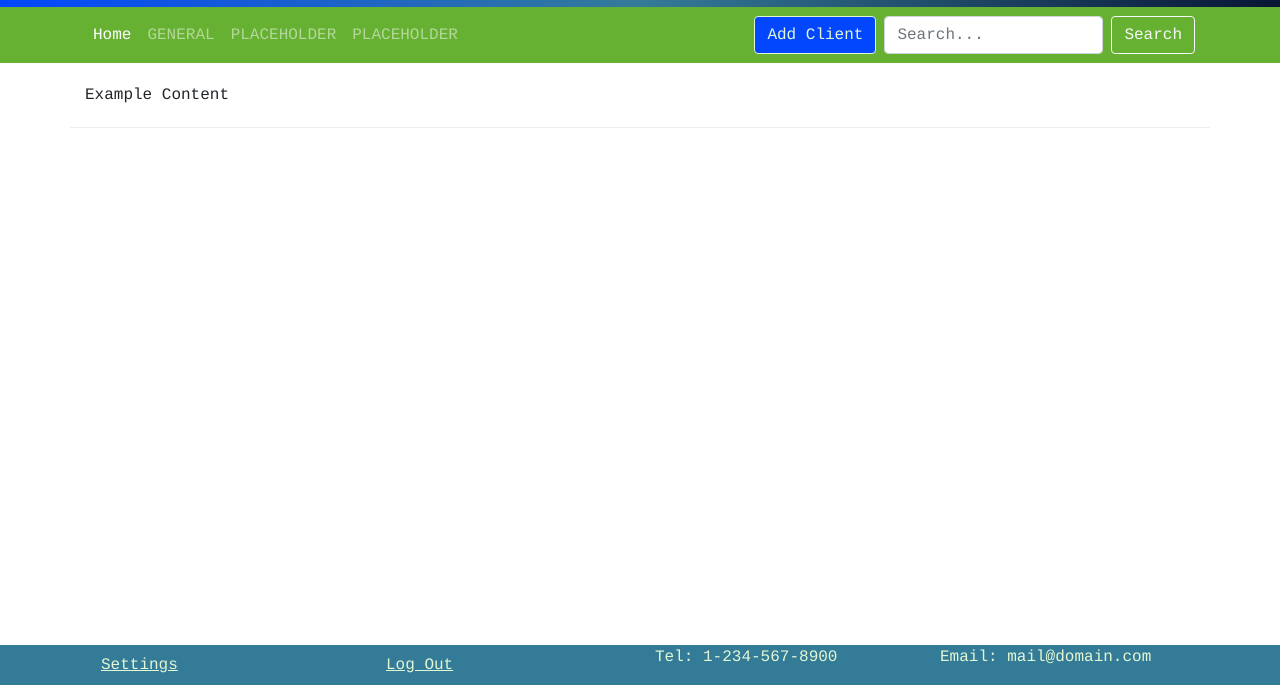
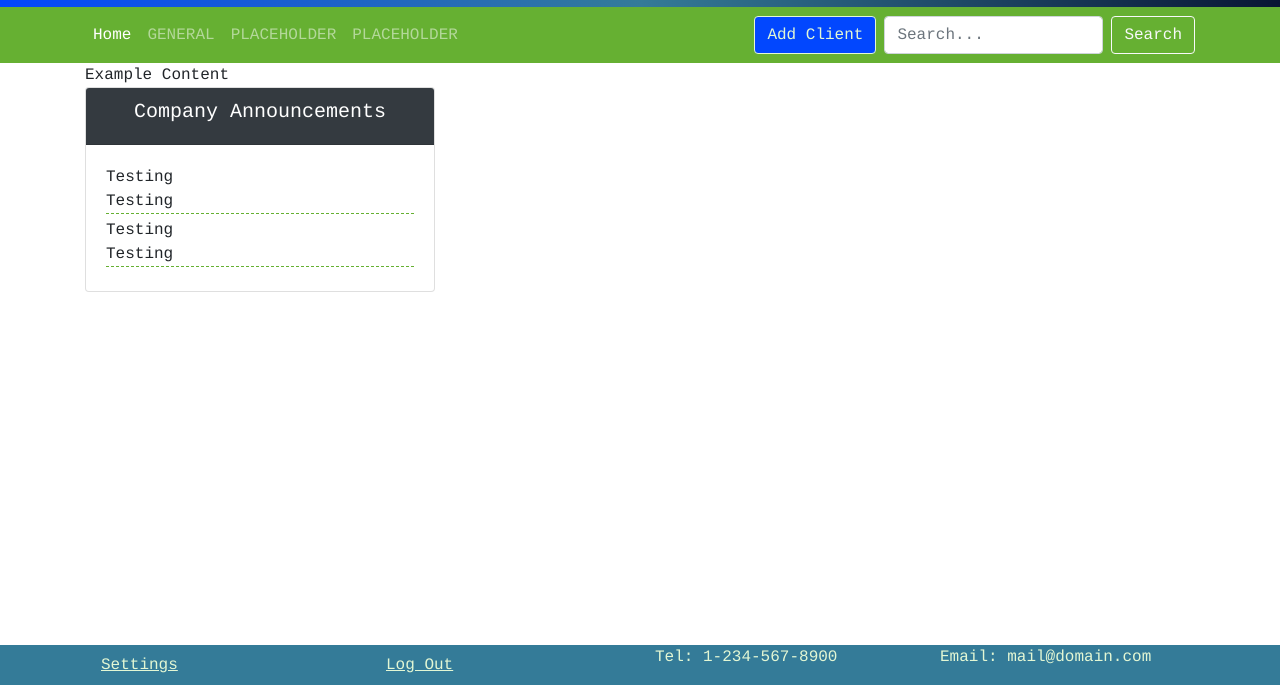
Before and after one commit to ferife/javier_accounting, a website: page index.html in a window 1280 px wide. Shown: the part 115-800 px from the top of the page. Drawn offline with nearby package versions, Linux system fonts and the light colour scheme.

Commit message:
Add Company Announcements Table

```diff
--- a/css/styles.scss
+++ b/css/styles.scss
@@ -39,10 +39,11 @@ header {
     color: white;
 }
 
-.row-content {
-    padding: 20px 0;
-    border-bottom: 1px ridge;
-    min-height: 10px;
+.frf-list-item {
+    // padding: 20px 0;
+    border-bottom: 1px dashed;
+    border-color: $color-mid;
+    // min-height: 10px;
 }
 
 .navbar {
--- a/index.html
+++ b/index.html
@@ -1,5 +1,6 @@
 <!DOCTYPE html>
 <html lang="en">
+
 <head>
 
     <!-- Required meta tags always come first -->
@@ -16,6 +17,7 @@
     <title>Accounting Thing</title>
 
 </head>
+
 <body>
     <header class="jumbotron jumbotron-fluid">
         <div class="container">
@@ -56,13 +58,30 @@
 
 
     <div class="container">
-        <div class="row row-content align-items-center">
+        <div class="row align-items-center">
             <div class="col">
                 Example Content
             </div>
         </div>
     </div>
-    <!-- TODO: Company Announcements table -->
+
+    <div class="container">
+        <div class="row align-items-center">
+            <div class="col col-md-4">
+                <div class="card">
+                    <div class="card-header text-white bg-dark"><h5 class="text-center">Company Announcements</h5></div>
+                    <div class="card-body">
+                        <ul class="list-unstyled mb-0">
+                            <li class="mb-1 frf-list-item">Testing<br/>Testing</li>
+                            <li class="mb-1 frf-list-item">Testing<br/>Testing</li>
+                        </ul>
+                    </div>
+                </div>
+            </div>
+
+        </div>
+    </div>
+    <!-- TODO: Add functionality to Company Announcements table -->
     <!-- TODO: Open Tasks table (Columns: Type, Client, Due Date) -->
     <!-- TODO: Notes sent between users (allow sending to other specific users or to all users) -->
 
```
Also changed, not shown: css/styles.css.
